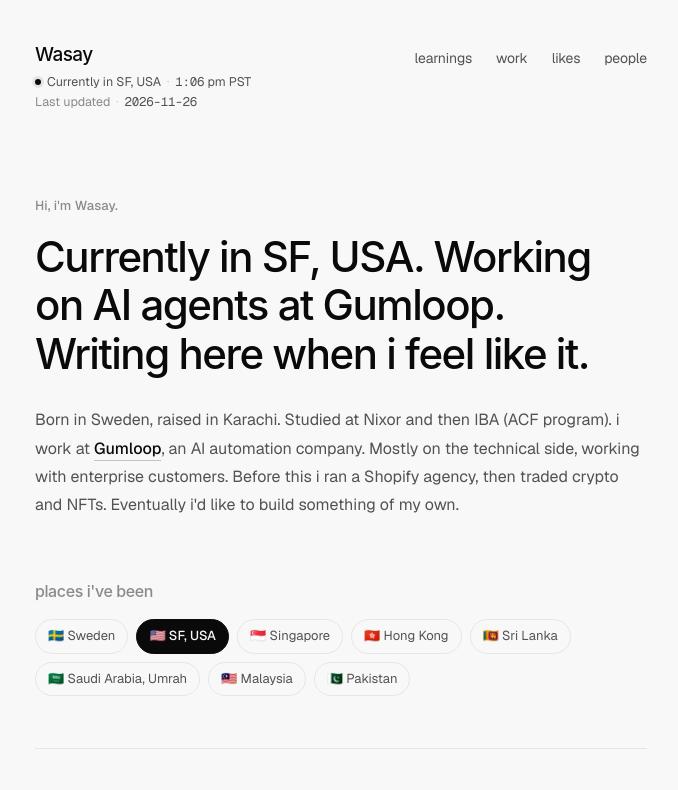
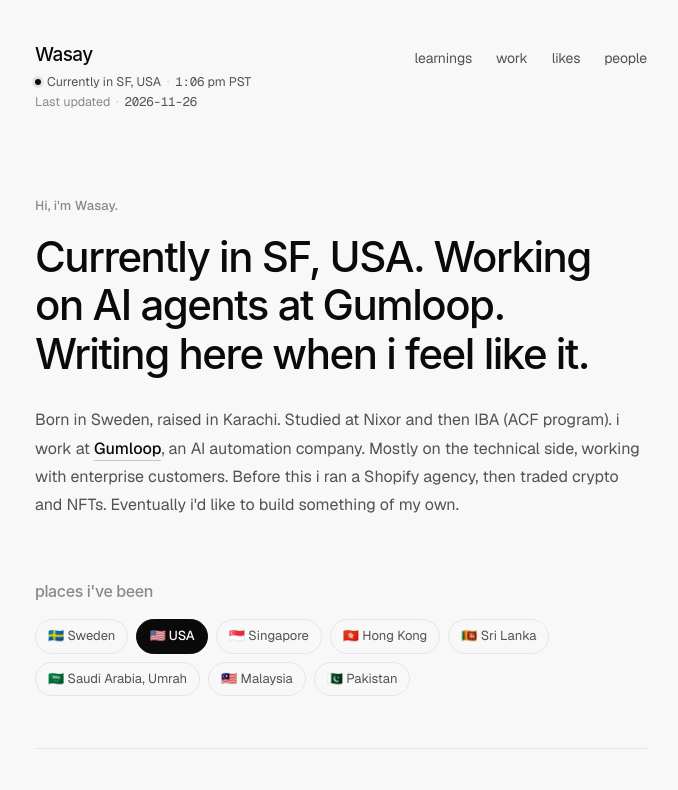
Before and after one commit to wasayahmed09/wasayahmed09.github.io, a plain HTML site: page index.html in a window 1280 px wide. Shown: the top 790 px of the page, without its empty margins (299-977 px from the left). Drawn offline with nearby package versions, Linux system fonts and the light colour scheme; no server answers; a web font is replaced by a local one.

Commit message:
Use USA label for active place tag

```diff
--- a/index.html
+++ b/index.html
@@ -63,7 +63,7 @@
       <h2>places i've been</h2>
       <div class="places-list">
         <span class="place-tag">&#x1F1F8;&#x1F1EA; Sweden</span>
-        <span class="place-tag active">&#x1F1FA;&#x1F1F8; SF, USA</span>
+        <span class="place-tag active">&#x1F1FA;&#x1F1F8; USA</span>
         <span class="place-tag">&#x1F1F8;&#x1F1EC; Singapore</span>
         <span class="place-tag">&#x1F1ED;&#x1F1F0; Hong Kong</span>
         <span class="place-tag">&#x1F1F1;&#x1F1F0; Sri Lanka</span>
```
